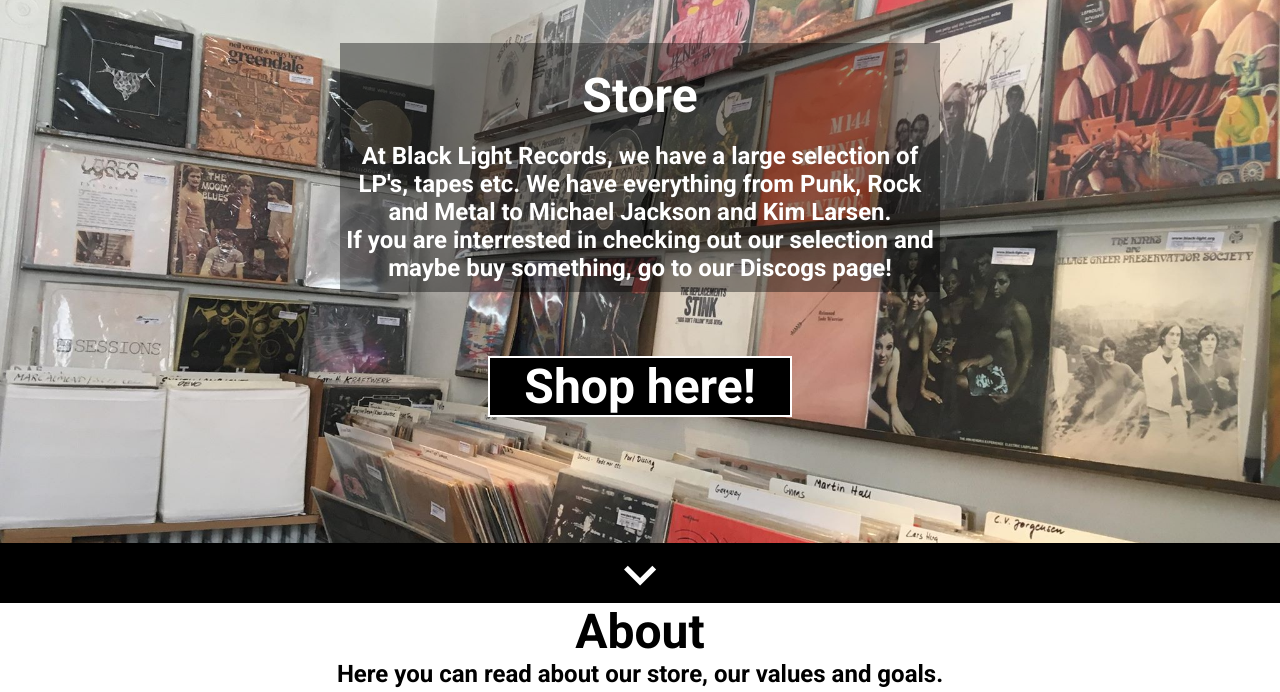
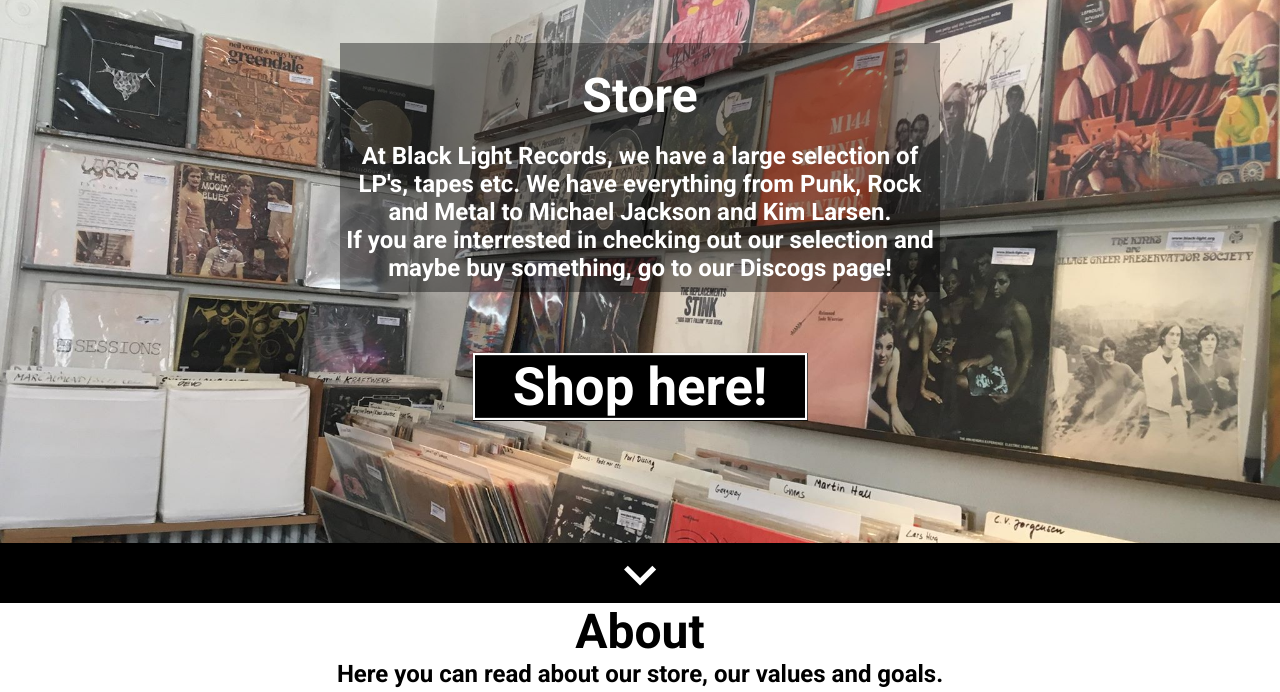
Before and after one commit to ianejsing/MDU-2SemesterEksamen-BLR, a plain HTML site: page index.html in a window 1280 px wide. In both pictures the pointer is over the element "Shop here!". Shown: the part 1456-2148 px from the top of the page. Drawn offline with Linux system fonts and the light colour scheme.

Commit message:
Hover effekt
Hover effekt

```diff
--- a/css/style.css
+++ b/css/style.css
@@ -284,6 +284,16 @@ color: white;
 }
 
 
+//*Effekt på shop*//
+
+#shop {
+    transition: transform .5s;
+}
+#shop:hover {
+     transition: transform .5s;
+    transform: scale(1.10);
+}
+
 
 
 /* footer */
```
Also changed, not shown: index.html (+1 -0 lines).
